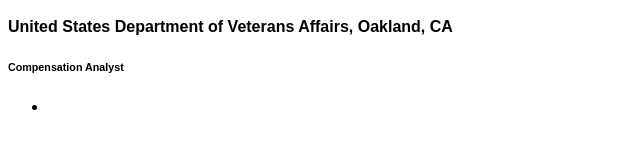
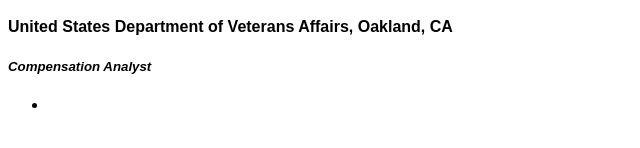
Before and after one commit to elliotthomas/elliotthomas.github.io, a plain HTML site: page index.html in a window 1280 px wide. Shown: the part 336-484 px from the top of the page, 0-640 px from the left. Drawn offline with Linux system fonts and the light colour scheme.

Commit message:
Update index.html

```diff
--- a/index.html
+++ b/index.html
@@ -24,7 +24,7 @@
         Interested in the future of technology and its integration into everday life.</p>
       <h3 align=center>Work Experiences</h3>
       <h4>United States Department of Veterans Affairs, Oakland, CA</h4>
-      <h6>Compensation Analyst</h6>
+      <h5>Compensation Analyst</h6>
         <ul>
           <li></li>
         </ul>
```
